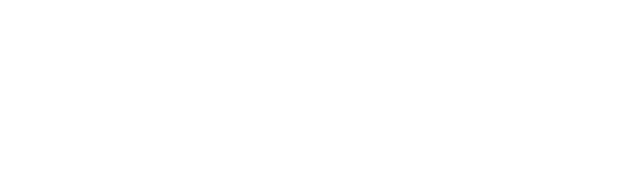
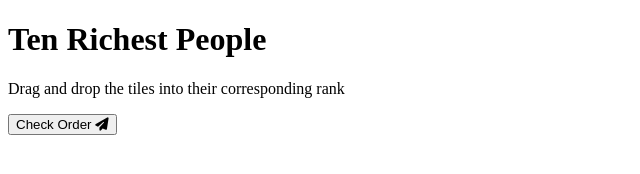
Before and after one commit to BrianMcPhillips/Top-Ten, a plain HTML site: page index.html in a window 1280 px wide. Shown: the whole page, without its empty margins (0-640 px from the left). Drawn offline with Linux system fonts and the light colour scheme.

Commit message:
HTML complete

```diff
--- a/index.html
+++ b/index.html
@@ -5,10 +5,17 @@
   <meta http-equiv="X-UA-Compatible" content="IE=edge">
   <meta name="viewport" content="width=device-width, initial-scale=1.0">
   <link rel="stylesheet" href="./style.css">
+  <script src="https://kit.fontawesome.com/3da1a747b2.js" crossorigin="anonymous"></script>
   <title>Top Ten</title>
 </head>
 <body>
-
+  <h1>Ten Richest People</h1>
+  <p>Drag and drop the tiles into their corresponding rank</p>
+  <ul class="draggable-list" id="draggable-list"></ul>
+  <button class="check-btn" id="check">
+    Check Order
+    <i class="fas fa-paper-plane"></i>
+  </button>
   <script src="./script.js"></script>
 </body>
 </html>
```
